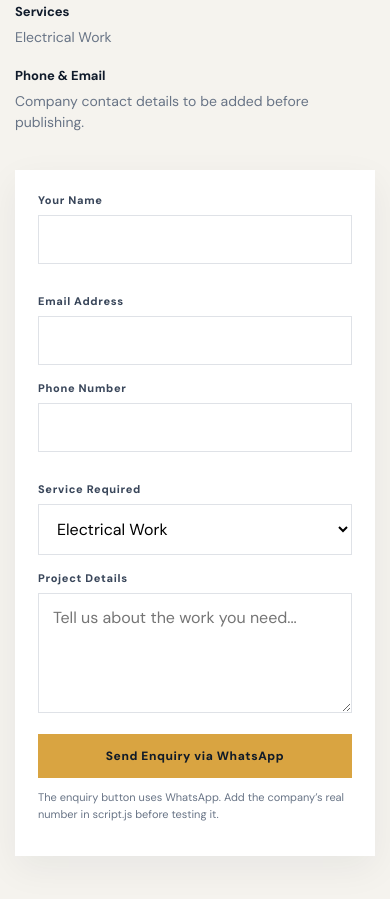
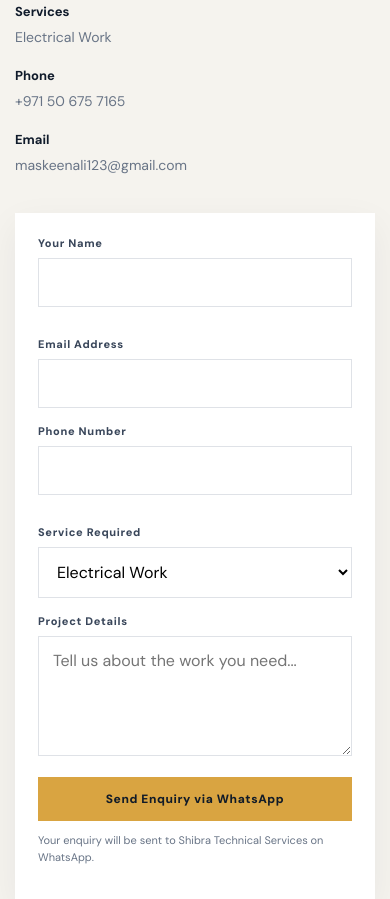
Before and after one commit to asifshopify88/shibratechnicalservices, a plain HTML site: page index.html in a window 390 px wide. Shown: the part 5051-5950 px from the top of the page. Drawn offline with Linux system fonts and the light colour scheme.

Commit message:
Add company phone and email contact details

```diff
--- a/index.html
+++ b/index.html
@@ -76,18 +76,18 @@
 
     <section class="section contact" id="contact"><div class="container contact-grid">
       <div><div class="section-kicker">Contact Our Team</div><h2>Let’s discuss your project.</h2><p>Share a few details about the work you need. We’ll help you take the next step.</p>
-        <div class="contact-details"><div class="contact-detail"><b>Location</b><span>Dubai, United Arab Emirates</span></div><div class="contact-detail"><b>Services</b><span>Electrical Work</span></div><div class="contact-detail"><b>Phone &amp; Email</b><span>Company contact details to be added before publishing.</span></div></div>
+        <div class="contact-details"><div class="contact-detail"><b>Location</b><span>Dubai, United Arab Emirates</span></div><div class="contact-detail"><b>Services</b><span>Electrical Work</span></div><div class="contact-detail"><b>Phone</b><span><a href="tel:+971506757165">+971 50 675 7165</a></span></div><div class="contact-detail"><b>Email</b><span><a href="mailto:maskeenali123@gmail.com">maskeenali123@gmail.com</a></span></div></div>
       </div>
       <form class="contact-form" id="quote-form">
         <div class="form-row"><div class="field"><label for="name">Your Name</label><input id="name" name="name" autocomplete="name" required></div><div class="field"><label for="email">Email Address</label><input id="email" name="email" type="email" autocomplete="email" required></div></div>
         <div class="form-row"><div class="field"><label for="phone">Phone Number</label><input id="phone" name="phone" type="tel" autocomplete="tel"></div><div class="field"><label for="service">Service Required</label><select id="service" name="service"><option>Electrical Work</option></select></div></div>
         <div class="field"><label for="message">Project Details</label><textarea id="message" name="message" placeholder="Tell us about the work you need..." required></textarea></div>
-        <button class="btn" type="submit">Send Enquiry via WhatsApp</button><p class="form-note">The enquiry button uses WhatsApp. Add the company’s real number in script.js before testing it.</p>
+        <button class="btn" type="submit">Send Enquiry via WhatsApp</button><p class="form-note">Your enquiry will be sent to Shibra Technical Services on WhatsApp.</p>
       </form>
     </div></section>
   </main>
 
   <footer><div class="container"><div class="footer-top"><div><a class="brand" href="#home">SHIBRA <span>TECHNICAL SERVICES</span></a><p class="footer-copy">Electrical services for residential and commercial properties in Dubai, UAE.</p></div><div class="footer-links"><a href="#home">Home</a><a href="#services">Services</a><a href="#about">About</a><a href="#contact">Contact</a></div></div><div class="footer-bottom"><span>© <span id="year"></span> Shibra Technical Services. All rights reserved.</span><span>Dubai, United Arab Emirates</span></div></div></footer>
-  <a class="whatsapp" href="https://wa.me/971500000000" target="_blank" rel="noopener">WhatsApp Us ↗</a>
+  <a class="whatsapp" href="https://wa.me/971506757165" target="_blank" rel="noopener">WhatsApp Us ↗</a>
 </body>
 </html>
```
